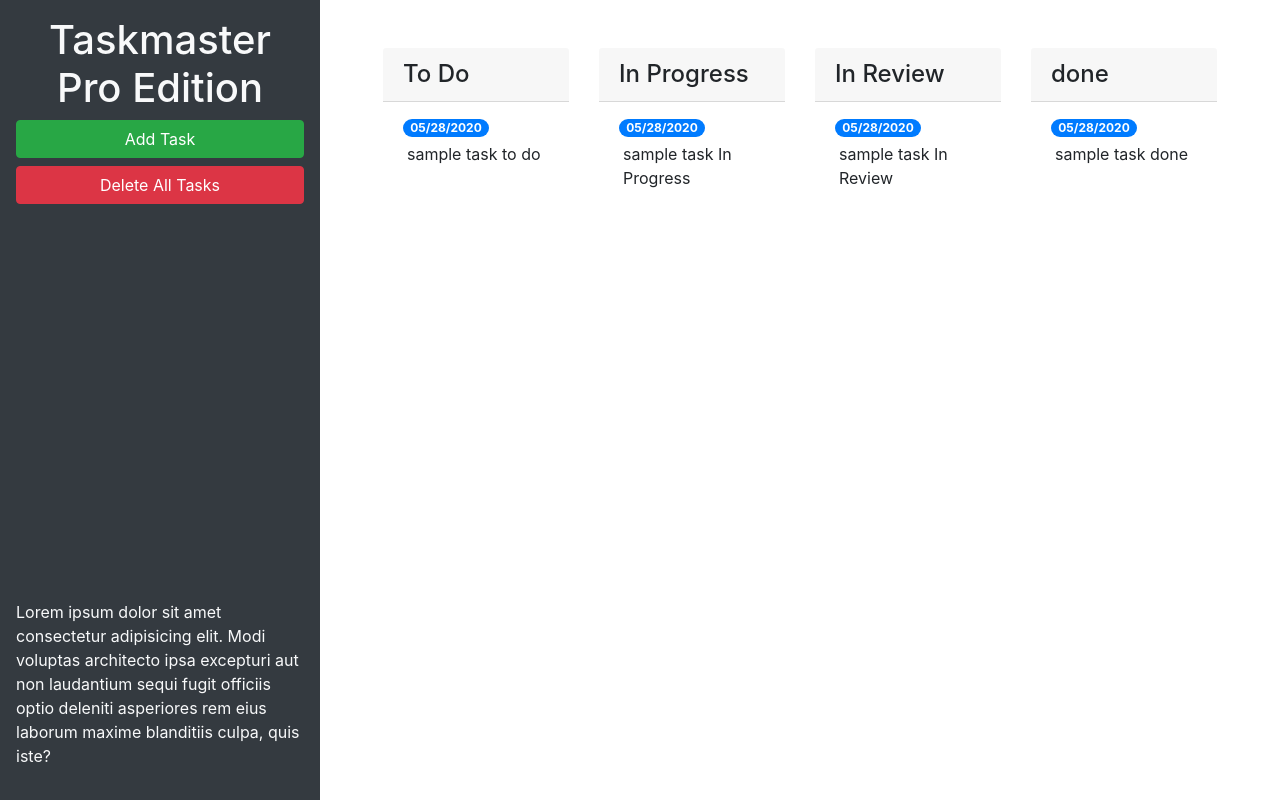
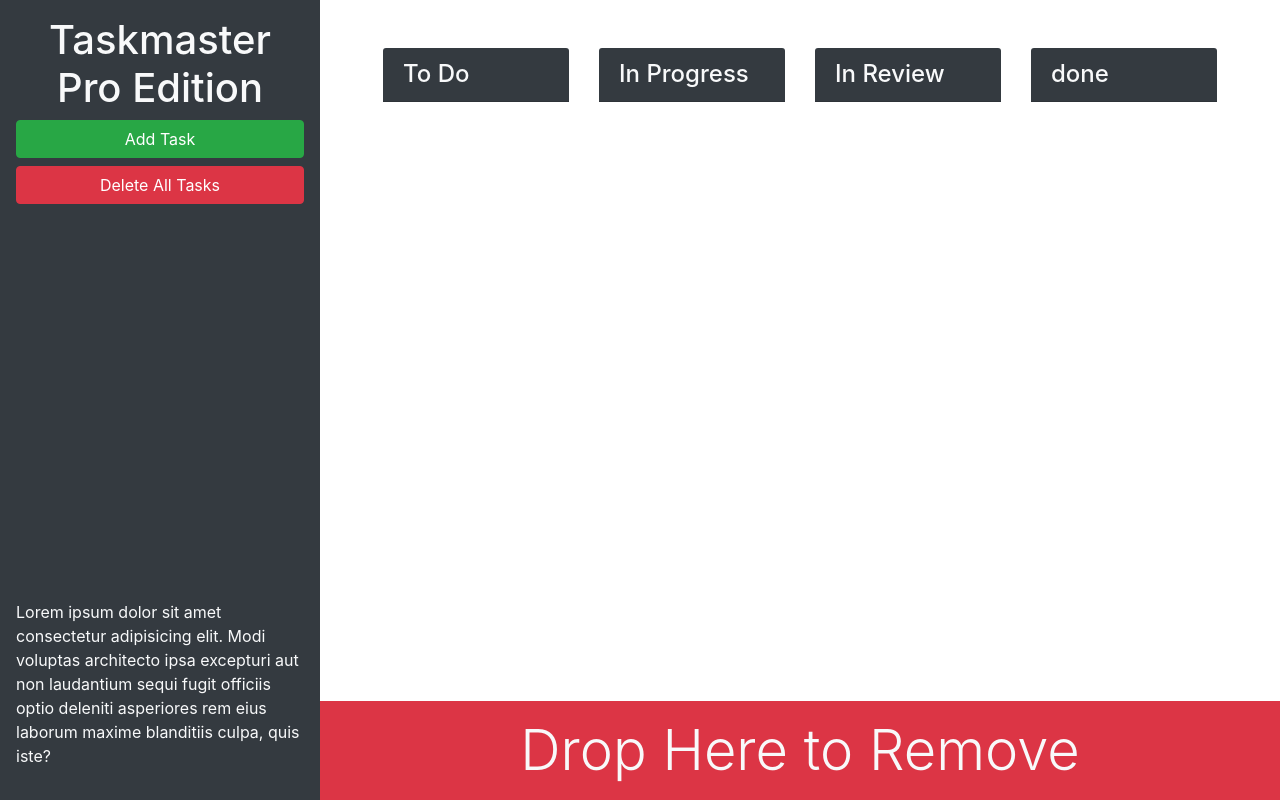
Before and after one commit to bpkaufman4/taskmaster-pro, a plain HTML site: page index.html in a window 1280 px wide. Drawn offline with nearby package versions, Linux system fonts and the light colour scheme.

Commit message:
added bootstrap classes for multiple statuses and added delete drop element

```diff
--- a/index.html
+++ b/index.html
@@ -13,61 +13,49 @@
 <body>
 
   <div class="row min-vh-100 no-gutters">
-    <header class="col-12 col-lg-3 bg-dark text-light d-flex flex-column p-4 p-lg-3">
+    <header class="col-12 col-lg-3 bg-dark text-light sticky-top d-flex flex-column p-4 p-lg-3">
       <h1 class="text-center">Taskmaster Pro Edition</h1>
       <button id="create-task" class="btn btn-block btn-success" data-toggle="modal" data-target="#task-form-modal">Add
         Task</button>
       <button id="remove-tasks" class="btn btn-block btn-danger">Delete All Tasks</button>
-      <p class="mt-auto">Lorem ipsum dolor sit amet consectetur adipisicing elit. Modi voluptas architecto ipsa
+      <p class="mt-auto d-none d-lg-block">Lorem ipsum dolor sit amet consectetur adipisicing elit. Modi voluptas architecto ipsa
         excepturi aut non
         laudantium sequi fugit officiis optio deleniti asperiores rem eius laborum maxime blanditiis culpa, quis iste?
       </p>
     </header>
-    <main class="col-12 col-lg-9">
+    <main class="col-12 col-lg-9 d-flex flex-column">
       <div class="m-5 row justify-content-around">
         <div class="col-12 col-md-6 col-xl-3 mb-3">
-          <h4 class="card-header">
+          <h4 class="card-header bg-dark text-light">
             To Do
           </h4>
           <ul id="list-toDo" class="list-group list-group-flush">
-            <li class="list-group-item">
-              <span class="badge badge-primary badge-pill">05/28/2020</span>
-              <p class="m-1">sample task to do</p>
-            </li>
           </ul>
         </div>
         <div class="col-12 col-md-6 col-xl-3 mb-3">
-          <h4 class="card-header">
+          <h4 class="card-header bg-dark text-light">
             In Progress
           </h4>
           <ul id="list-inProgress" class="list-group list-group-flush">
-            <li class="list-group-item">
-              <span class="badge badge-primary badge-pill">05/28/2020</span>
-              <p class="m-1">sample task In Progress</p>
-            </li>
           </ul>
         </div>
         <div class="col-12 col-md-6 col-xl-3 mb-3">
-          <h4 class="card-header">
+          <h4 class="card-header bg-dark text-light">
             In Review
           </h4>
           <ul id="list-inReview" class="list-group list-group-flush">
-            <li class="list-group-item">
-              <span class="badge badge-primary badge-pill">05/28/2020</span>
-              <p class="m-1">sample task In Review</p>
-            </li>
           </ul>
         </div>
         <div class="col-12 col-md-6 col-xl-3 mb-3">
-          <h4 class="card-header">
+          <h4 class="card-header bg-dark text-light">
             done
           </h4>
           <ul id="list-done" class="list-group list-group-flush">
-            <li class="list-group-item">
-              <span class="badge badge-primary badge-pill">05/28/2020</span>
-              <p class="m-1">sample task done</p>
-            </li>
-          </ul>
+        </div>
+      </div>
+      <div id="trash" class="mt-auto">
+        <div class="w-100 bg-danger p-3 text-center text-light display-4">
+          Drop Here to Remove
         </div>
       </div>
     </main>
```
